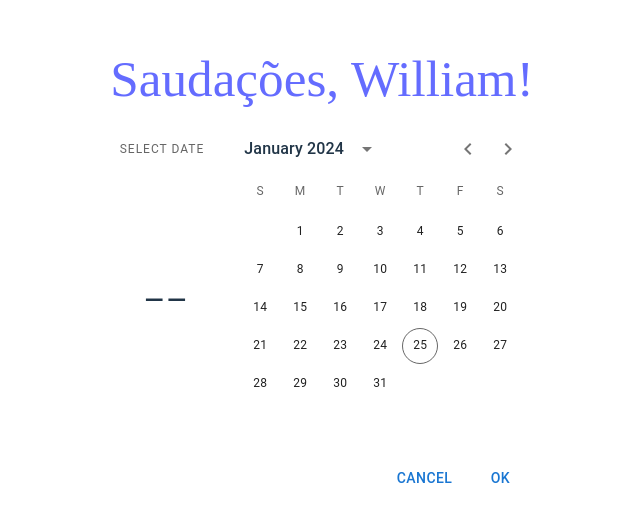
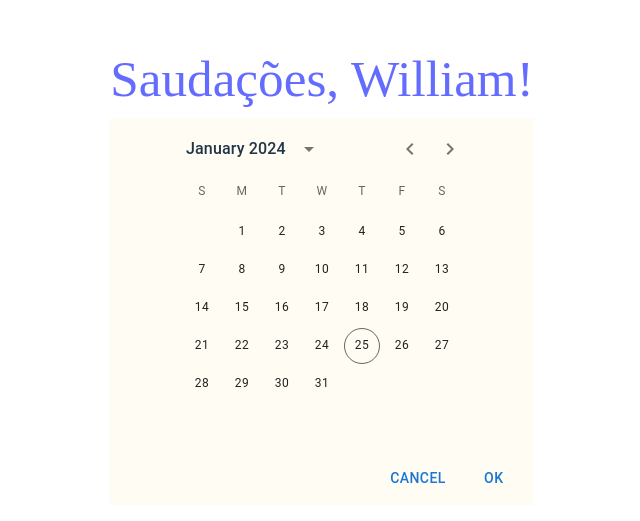
Before and after one commit to DrioSRF/ocean-jornada-frontend-janeiro-2024, a React (Vite) app: page / in a window 1280 px wide. Shown: the part 127-648 px from the top of the page, without its empty margins (318-958 px from the left). Built offline with nearby package versions, Linux system fonts and the light colour scheme; a web font is replaced by a local one.

Commit message:
Mudando o layout do calendário, colocando overlay ao clicar em "ok" e mostrando a data selecionada no console

```diff
--- a/index.html
+++ b/index.html
@@ -3,7 +3,6 @@
   <head>
     <link href='https://fonts.googleapis.com/css?family=Jacques Francois Shadow' rel='stylesheet'>
     <meta charset="UTF-8" />
-    <link rel="icon" type="image/svg+xml" href="/vite.svg" />
     <meta name="viewport" content="width=device-width, initial-scale=1.0" />
     <title>Agenda++</title>
   </head>
--- a/src/App.css
+++ b/src/App.css
@@ -4,3 +4,19 @@
   padding: 2rem;
   text-align: center;
 }
+
+.css-1aj9me-MuiPickersLayout-root .MuiPickersLayout-toolbar {
+  display: none !important;
+}
+
+.css-1aj9me-MuiPickersLayout-root .MuiPickersLayout-actionBar {
+  background-color: #fffcf4;
+}
+
+.css-16b5y55-MuiPickersLayout-contentWrapper {
+  background-color: #fffcf4;
+}
+
+.css-1q04gal-MuiDateCalendar-root {
+  width: 1000px;
+}
--- a/src/components/Calendar.jsx
+++ b/src/components/Calendar.jsx
@@ -8,11 +8,21 @@ import { useState } from "react";
 export default function StaticDatePickerLandscape() {
   const [isOverlayOpen, setIsOverlayOpen] = useState(false)
 
+  const [selectedDate, setSelectedDate] = useState(null);
+
+  const handleDateChange = (date) => {
+    setSelectedDate(date);
+    console.log(date)
+  };
+
   return (
     <LocalizationProvider dateAdapter={AdapterDayjs}>
       <StaticDatePicker
+        value={selectedDate}
         orientation="landscape"
-        onChange={() => setIsOverlayOpen(!isOverlayOpen)}
+        onChange={handleDateChange}
+        TextField={(params) => <TextField {...params} />}
+        onAccept={() => setIsOverlayOpen(!isOverlayOpen)}
       />
       <Overlay isOpen={isOverlayOpen} onClose={() => setIsOverlayOpen(!isOverlayOpen)}>
         <h1>Overlay</h1>
--- a/src/index.css
+++ b/src/index.css
@@ -5,7 +5,7 @@
 
   color-scheme: light dark;
   color: rgba(0, 0, 0, 0.87);
-  background-color: #ffffff;
+  background-color: #fffcf4;
 
   font-synthesis: none;
   text-rendering: optimizeLegibility;
@@ -68,3 +68,7 @@ button:focus-visible {
     background-color: #f9f9f9;
   }
 }
+
+.css-1aj9me-MuiPickersLayout-root {
+  background-color: #FFFCF4;
+}
```
